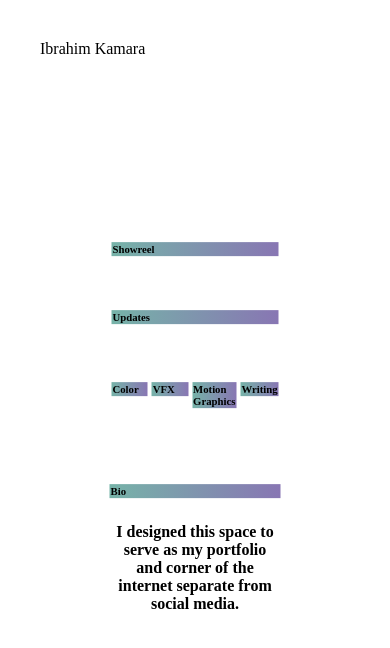
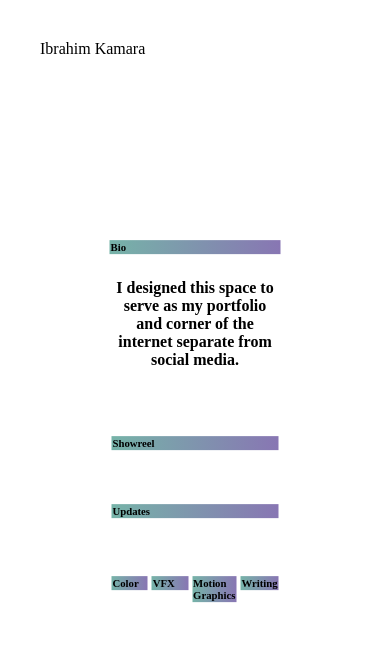
Before and after one commit to eebruheem/eebruheem.github.io, a plain HTML site: page index.html in a window 390 px wide. Drawn offline with Linux system fonts and the light colour scheme.

Commit message:
Update styles.css

```diff
--- a/styles.css
+++ b/styles.css
@@ -50,7 +50,6 @@ h6 {
   .writing { order: 6; }
   .footer  { order: 3; }
   .sidebar {order: 7; }
-  .bio { order: 8; }
 }
 
 @media all and (min-width: 600px) {
```
